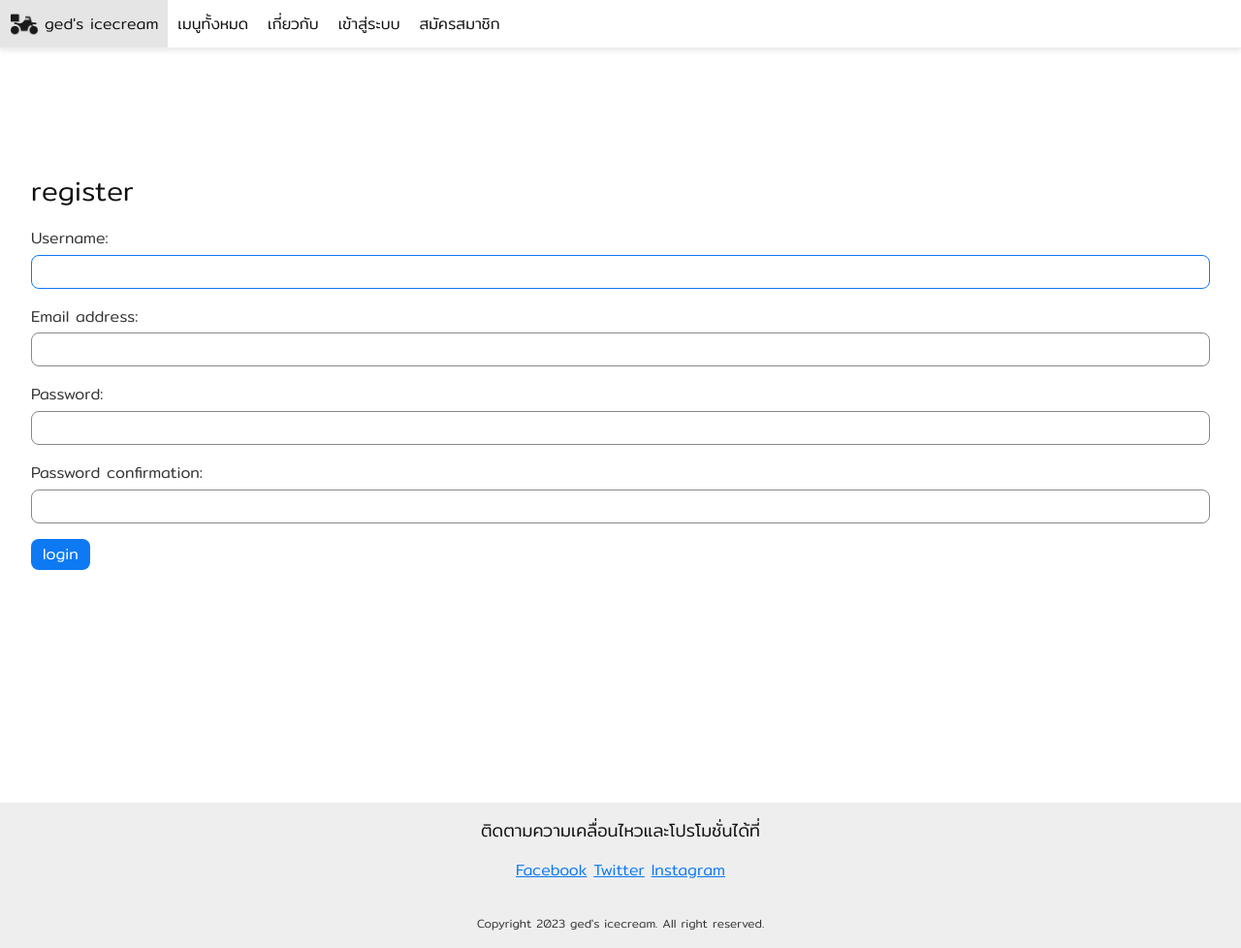
After one commit to Yanatg/django_work, a Django app: page /users/register/ in a window 1280 px wide. The commit adds this page. Shown: the whole page at 97% size. Run offline with Django 4.2, Linux system fonts and the light colour scheme.

Commit message:
register

```diff
--- /dev/null
+++ b/app_users/forms.py
@@ -0,0 +1,6 @@
+from django.contrib.auth.forms import UserCreationForm
+
+
+class RegisterForm(UserCreationForm):
+    class Meta(UserCreationForm.Meta):
+        fields = UserCreationForm.Meta.fields + ("email",)
--- /dev/null
+++ b/app_users/templates/app_users/register.html
@@ -0,0 +1,37 @@
+{% extends 'app_general/components/base.html' %}
+
+{% block site_title %}register | {%  endblock %}
+
+{% block content %}
+    <section class="content-section content-section-single">
+        <div class="content-section content-section-single">
+            <h2>register</h2>
+            <form action="{% url 'register' %}" method="post">
+            {% csrf_token %}
+            <div class="form-field">
+                {{ form.username.label_tag }}
+                {{ form.username }}
+                {{ form.username.errors }}
+            </div>
+            <div class="form-field">
+                {{ form.email.label_tag }}
+                {{ form.email }}
+                {{ form.email.errors }}
+            </div>
+            <div class="form-field">
+                {{ form.password1.label_tag }}
+                {{ form.password1 }}
+                {{ form.password1.errors }}
+            </div>
+            <div class="form-field">
+                {{ form.password2.label_tag }}
+                {{ form.password2 }}
+                {{ form.password2.errors }}
+            </div>
+            <p>
+                <button class="button button-primary" type="submit">login</button>
+            </p>
+        </form>
+    </div>
+    </section>
+{% endblock %}
--- a/app_users/urls.py
+++ b/app_users/urls.py
@@ -1,7 +1,7 @@
 from django.urls import path, include
-
 from . import views
 
 urlpatterns = [
     path("", include("django.contrib.auth.urls")),
+    path("register/", view=views.register, name="register"),
 ]
--- a/app_users/views.py
+++ b/app_users/views.py
@@ -1,6 +1,26 @@
 from django.shortcuts import render
-
+from .forms import RegisterForm
+from django.http import HttpResponseRedirect
+from django.urls import reverse
+from django.http import HttpRequest
 # Create your views here.
 
 from django.contrib.auth import login, authenticate
 from django.contrib.auth.forms import UserCreationForm
+
+
+def register(request: HttpRequest):
+    # Post request
+    if request.method == "POST":
+        form = RegisterForm(request.POST)
+        if form.is_valid():
+            user = form.save()  # Save the user to the database
+            # Log the user in
+            login(request, user)
+            return HttpResponseRedirect(reverse("home"))
+    else:
+        form = RegisterForm()
+
+    # Get request
+    context = {"form": form}
+    return render(request, "app_users/register.html", context)
--- a/templates/app_general/components/site_header.html
+++ b/templates/app_general/components/site_header.html
@@ -40,7 +40,7 @@
                 </a>
             </div>
             <div class="site-header-item">
-            <a href="#">
+                <a href="{% url 'register' %}">
                     <span>สมัครสมาชิก</span>
                 </a>
             </div>
@@ -51,4 +51,5 @@
                 <span>MENU</span>
             </a>
         </div>
+    </div>
 </header>
```
Lines whose indentation alone changed are shown as unchanged.
